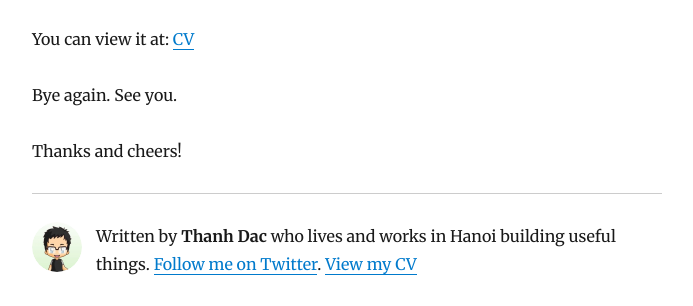
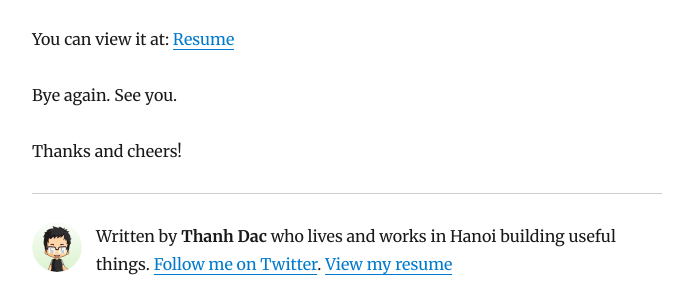
Before and after one commit to thanh4890/thanh4890.github.io, a Gatsby site: page /build-beautiful-resume-by-html-css/ in a window 1280 px wide. Shown: the part 494-800 px from the top of the page, without its empty margins (293-986 px from the left). Built offline with nearby package versions, Linux system fonts and the light colour scheme; Gatsby itself is replaced by a stand-in of ours; some packages are replaced by stand-ins of ours.

Commit message:
fix typo

```diff
--- a/content/blog/build-beautiful-resume-by-html-css/index.md
+++ b/content/blog/build-beautiful-resume-by-html-css/index.md
@@ -12,7 +12,7 @@ Just finished my new CV, that based on [mnjul/html-resume](https://github.com/mn
 
 Simple and beautiful template. I found it when google some cv templates, can't find the article mention it again. But anyway, thanks the author of the article that introduces it and mnjul for making it.
 
-You can view it at: [CV](https://thanhdac.com/cv/resume.pdf)
+You can view it at: [Resume](https://thanhdac.com/cv/resume.pdf)
 
 Bye again. See you.
 
--- a/src/components/bio.js
+++ b/src/components/bio.js
@@ -59,7 +59,7 @@ const Bio = () => {
         {' '}
         <a href={`https://twitter.com/${social.twitter}`}>
           Follow me on Twitter
-        </a>. <a href="/cv.pdf">View my CV</a>
+        </a>. <a href="/cv/resume.pdf">View my resume</a>
       </p>
     </div>
   )
```
